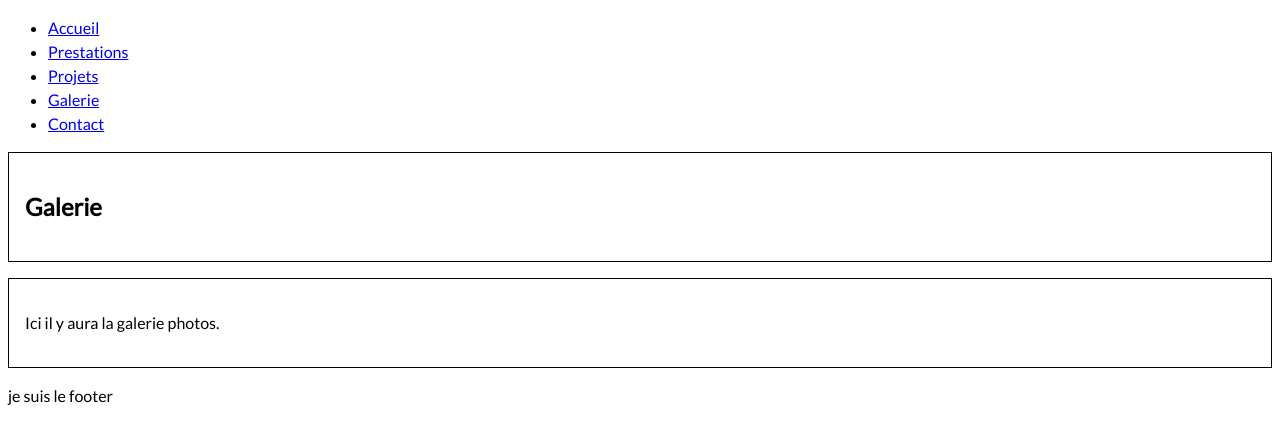
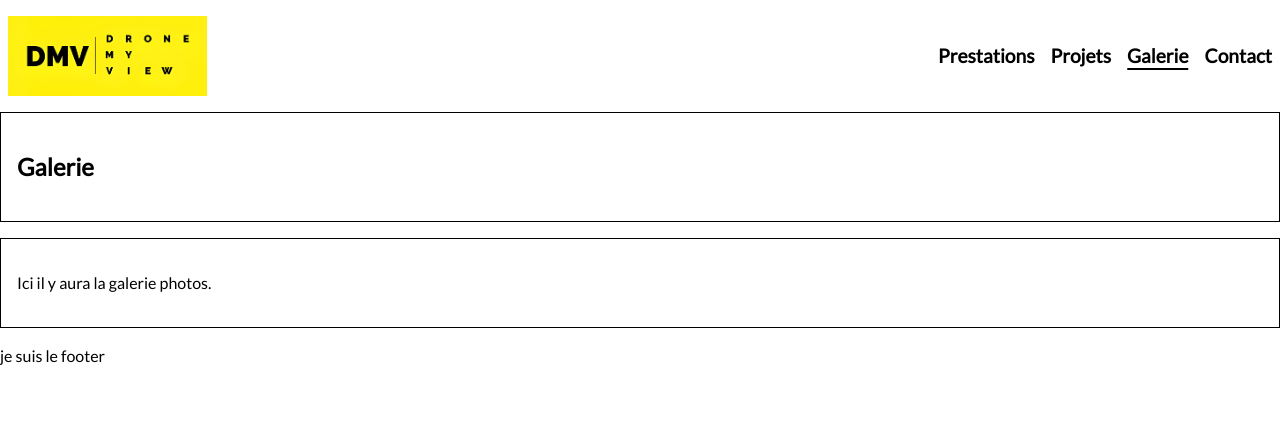
Before and after one commit to Guillaume811/site_dmv, a React (Create React App) app in the folder dmv/: page /galerie in a window 1280 px wide. Shown: the top 444 px of the page. Built offline with nearby package versions, Linux system fonts and the light colour scheme.

Commit message:
Ajout du style sur la navbar

```diff
--- /dev/null
+++ b/dmv/src/components/Navbar/Navbar.module.scss
@@ -0,0 +1,65 @@
+@import '../../styles/variables';
+
+.navbar {
+    display: flex;
+    justify-content: space-between;
+    align-items: center;
+    padding: 1rem 0.5rem;
+
+    &__logo {
+        display: flex;
+        align-items: center;
+
+        &__img {
+            width: auto;
+            height: auto;
+            max-width: 100%;
+            max-height: 5rem;
+        }
+    }
+
+    &__list{
+        display: flex;
+        list-style: none;
+        padding: 0;
+        margin: 0;
+        gap: 1rem;
+
+        &__item {
+            display: flex;
+            align-items: center;
+            font-weight: bold;
+
+            &__link {
+                position: relative;
+                text-decoration: none;
+                color: $secondary;
+                font-size: 1.2rem;
+                font-weight: bold;
+
+                &:visited {
+                    color: $secondary;
+                }
+
+                &::after{
+                    content: "";
+                    position: absolute;
+                    left: 50%;
+                    bottom: 0;
+                    width: 0;
+                    height: 2px;
+                    background-color: $secondary; // couleur du soulignement
+                    transition: all 0.3s ease;
+                    transform: translateX(-50%);
+                }
+
+                &:hover::after,
+                &.active::after {
+                    width: 100%;
+                }
+
+
+            }
+        }
+    }
+}
--- a/dmv/src/components/Navbar/Navbar.tsx
+++ b/dmv/src/components/Navbar/Navbar.tsx
@@ -1,17 +1,58 @@
-import { NavLink } from "react-router-dom";
+import { NavLink, Link } from "react-router-dom";
+import logo from "../../assets/pictures/logo.png";
+import styles from "./Navbar.module.scss";
 
-// Typage
+const navLinks = [
+    { label: "Prestations", to: "/prestation" },
+    { label: "Projets", to: "/projet" },
+    { label: "Galerie", to: "/galerie" },
+  ];
 
-// Composant
+/* Navbar Composant
+* --------------------
+* Display Navbar at the top of the site, including :
+* - A clickable logo that redirects to the homepage
+* - A dynamic list of navigation links generated from the `navLinks` array
+*   - Each link uses `NavLink`
+*   - Active links display an animated underline
+* - A custom `Button` component at the end (for Contact), rendered outside the loop
+*
+* Styling:
+* - Hover and active states are managed via `::after`
+* - Responsive
+*/
 const Navbar = () => {
     return (
-        <nav className="navbar">
-            <ul className="navbar__list">
-                <li className="navbar__item"><NavLink to="/">Accueil</NavLink></li>
-                <li className="navbar__item"><NavLink to="/prestation">Prestations</NavLink></li>
-                <li className="navbar__item"><NavLink to="/projet">Projets</NavLink></li>
-                <li className="navbar__item"><NavLink to="/galerie">Galerie</NavLink></li>
-                <li className="navbar__item"><NavLink to="/contact">Contact</NavLink></li>
+        <nav className={styles.navbar}>
+            <Link to="/" className={styles.navbar__logo}>
+                <img
+                    src={logo}
+                    alt="Logo DMV - Production"
+                    className={styles.navbar__logo__img}
+                />
+            </Link>
+
+            <ul className={styles.navbar__list}>
+                {navLinks.map(({ label, to }) => (
+                    <li key={to} className={styles.navbar__list__item}>
+                        <NavLink
+                            to={to}
+                            className={({ isActive }) =>
+                                `${styles.navbar__list__item__link} ${
+                                isActive ? styles.active : ""
+                                }`
+                            }
+                        >
+                            {label}
+                        </NavLink>
+                    </li>
+                ))}
+
+                <li className={styles.navbar__list__item}>
+                    <NavLink to="/contact" className={styles.navbar__list__item__link}>
+                        Contact
+                    </NavLink>
+                </li>
             </ul>
         </nav>
     );
--- a/dmv/src/pages/Galerie/Galerie.tsx
+++ b/dmv/src/pages/Galerie/Galerie.tsx
@@ -7,6 +7,7 @@ const Galerie: React.FC = () => {
         <div>
             {/*Section d'en-tête*/}
             <HeadingSection title='Galerie' />
+
             {/*Section de présentation des prestations*/}
             <BasicSection>
                 <p>
--- a/dmv/src/styles/_globals.scss
+++ b/dmv/src/styles/_globals.scss
@@ -5,4 +5,5 @@ body {
     font-size: 16px;
     line-height: 1.5;
     color: $secondary;
+    margin: 0;
 }
```
Also changed, not shown: dmv/src/assets/pictures/logo.png (added).
